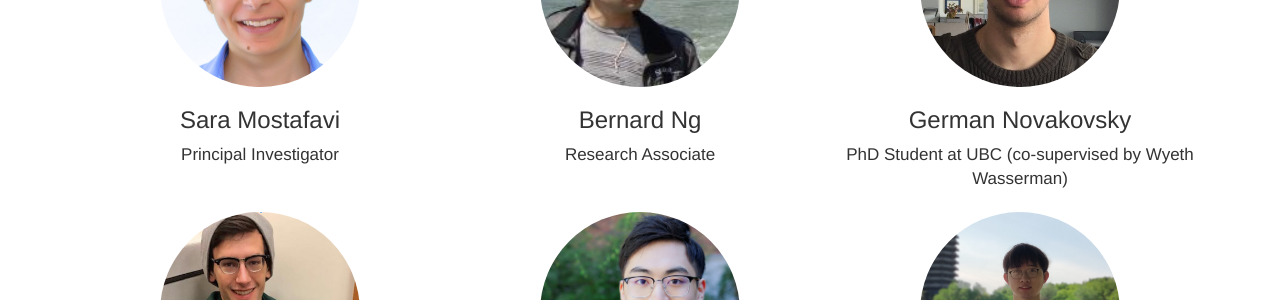
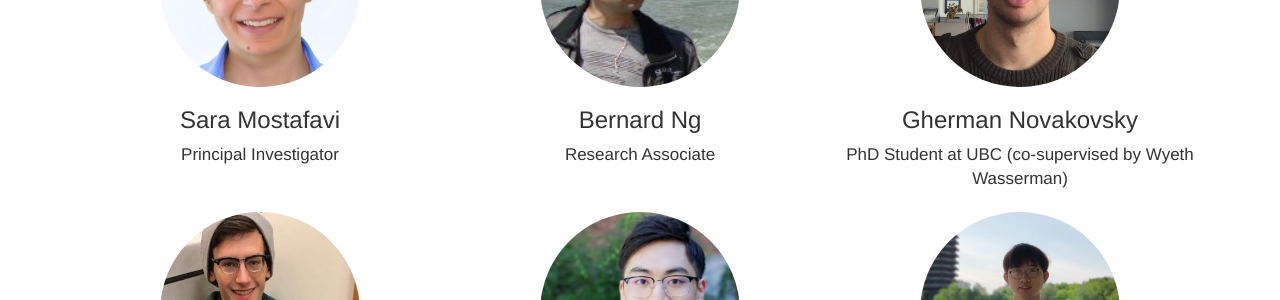
Before and after one commit to saramostafavi/saramostafavi.github.io, a Jekyll site: the page built from people.html, in a window 1280 px wide and 900 px high. Shown: the part 245-545 px from the top of the window. Built offline with Jekyll 4.4.1, drawn with Linux system fonts in a browser that asks for light colours; nearby versions of some CDN libraries; a style sheet for code colours, icons or effects is not loaded.

Commit message:
Update people.yml

```diff
--- a/_data/people.yml
+++ b/_data/people.yml
@@ -8,7 +8,7 @@
   role: Research Associate
   photo: "/images/Bernard.jpg"
 
-- name: German Novakovsky
+- name: Gherman Novakovsky
   role: PhD Student at UBC (co-supervised by Wyeth Wasserman)
   photo: "/images/german.jpg"
 
```
